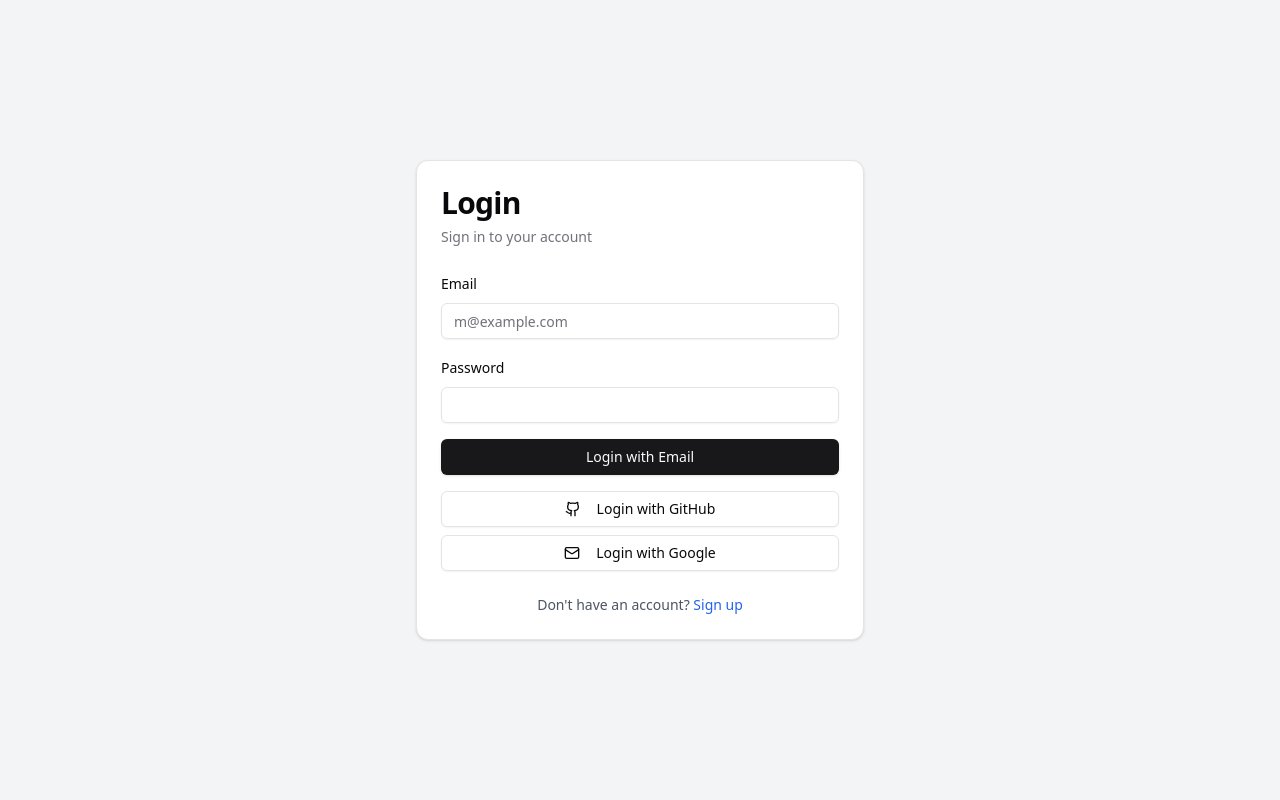
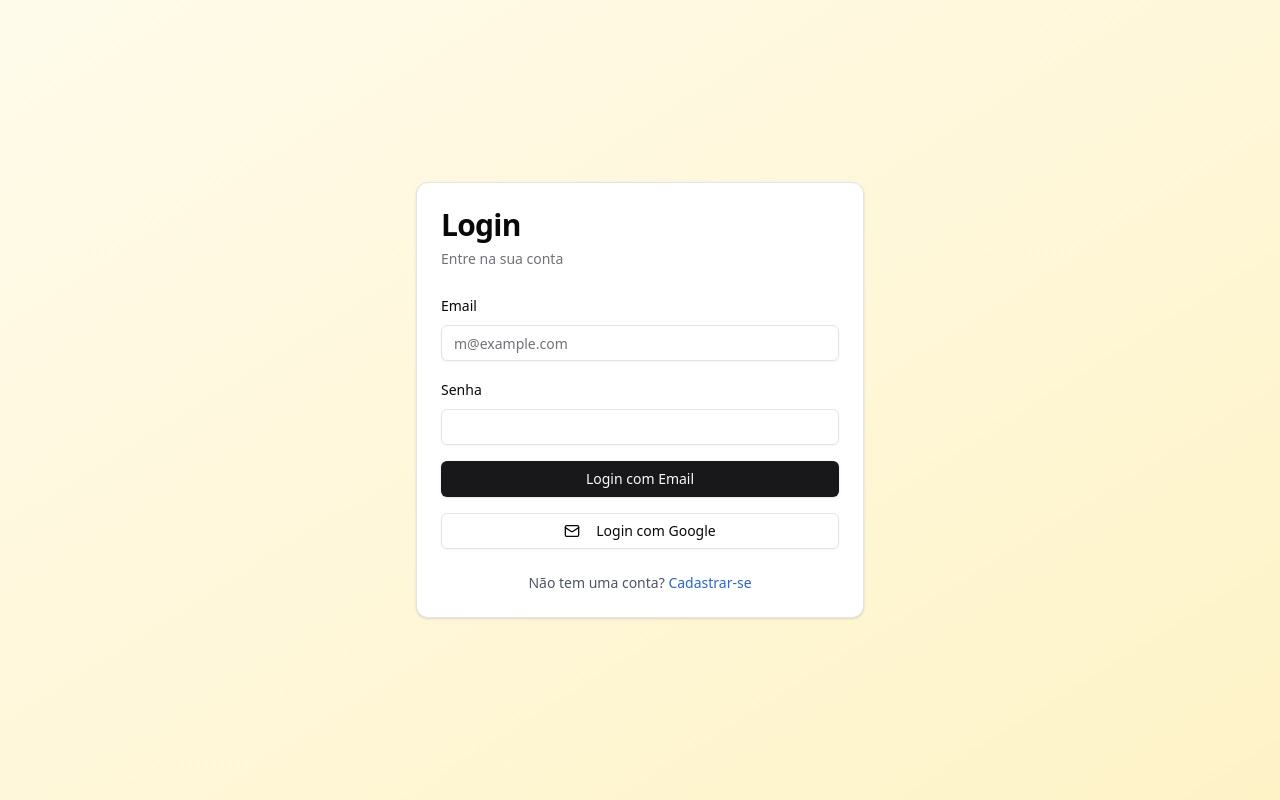
Before and after one commit to Iago-Boardy/m-saas-e-commerce-florybal, a Next.js app: page /auth/login in a window 1280 px wide. Built offline with nearby package versions, Linux system fonts and the light colour scheme.

Commit message:
Zod in Login Page

```diff
--- a/schemas/index.ts
+++ b/schemas/index.ts
@@ -1,6 +1,12 @@
-import * as z from "zod"
+import * as z from "zod";
 
 export const LoginSchema = z.object({
-    email: z.string().email(),
-    password: z.string()
-})
+    email: z.string().nonempty({
+        message: "*Digite o Email."
+    }).email({
+        message: "*Email inválido."
+    }),
+    password: z.string().min(1, {
+        message: "*Digite a Senha."
+    })
+});
--- a/src/components/auth/login-form.tsx
+++ b/src/components/auth/login-form.tsx
@@ -6,7 +6,7 @@ import { Input } from "@/components/ui/input"
 import { Label } from "@/components/ui/label"
 import { Card, CardContent, CardDescription, CardFooter, CardHeader, CardTitle } from "@/components/ui/card"
 import { Alert, AlertDescription } from "@/components/ui/alert"
-import { Github, Mail } from 'lucide-react'
+import { Mail } from 'lucide-react'
 
 import { LoginSchema } from '../../../schemas'
 import { useForm } from 'react-hook-form'
@@ -18,37 +18,50 @@ export default function LoginPage() {
   const [error, setError] = useState<string | null>(null)
 
   const form = useForm<z.infer<typeof LoginSchema>>({
-    resolver: zodResolver(LoginSchema)
+    resolver: zodResolver(LoginSchema),
+    defaultValues: {
+      email: "",
+      password: ""
+    }
   })
 
   return (
-    <div className="min-h-screen flex items-center justify-center bg-gray-100">
+    <div className="min-h-screen flex items-center justify-center bg-gradient-to-br from-amber-50 to-amber-100">
       <Card className="w-full max-w-md">
         <CardHeader>
           <CardTitle className='text-3xl'>Login</CardTitle>
-          <CardDescription>Sign in to your account</CardDescription>
+          <CardDescription>Entre na sua conta</CardDescription>
         </CardHeader>
         <CardContent>
-          <form onSubmit={(e) => e.preventDefault()} className="space-y-4">
+          <form onSubmit={form.handleSubmit((data) => console.log(data))} className="space-y-4">
             <div className="space-y-2">
               <Label htmlFor="email">Email</Label>
               <Input
                 id="email"
-                type="email"
                 placeholder="m@example.com"
-                required
+                {...form.register("email")}
               />
+              {form.formState.errors.email && (
+                <p className="text-red-500 text-sm">
+                  {form.formState.errors.email.message}
+                </p>
+              )}
             </div>
             <div className="space-y-2">
-              <Label htmlFor="password">Password</Label>
+              <Label htmlFor="password">Senha</Label>
               <Input
                 id="password"
                 type="password"
-                required
+                {...form.register("password")}
               />
+              {form.formState.errors.password && (
+                <p className="text-red-500 text-sm">
+                  {form.formState.errors.password.message}
+                </p>
+              )}
             </div>
             <Button type="submit" className="w-full" disabled={loading}>
-              {loading ? 'Logging in...' : 'Login with Email'}
+              {loading ? 'Entrando...' : 'Login com Email'}
             </Button>
           </form>
 
@@ -59,17 +72,8 @@ export default function LoginPage() {
               className="w-full"
               disabled={loading}
             >
-              <Github className="mr-2 h-4 w-4" />
-              Login with GitHub
-            </Button>
-            <Button
-              type="button"
-              variant="outline"
-              className="w-full"
-              disabled={loading}
-            >
               <Mail className="mr-2 h-4 w-4" />
-              Login with Google
+              Login com Google
             </Button>
           </div>
 
@@ -81,9 +85,9 @@ export default function LoginPage() {
         </CardContent>
         <CardFooter className="justify-center">
           <p className="text-sm text-gray-600">
-            Don't have an account?{' '}
+            Não tem uma conta?{' '}
             <a href="/signup" className="text-blue-600 hover:underline">
-              Sign up
+              Cadastrar-se
             </a>
           </p>
         </CardFooter>
```
